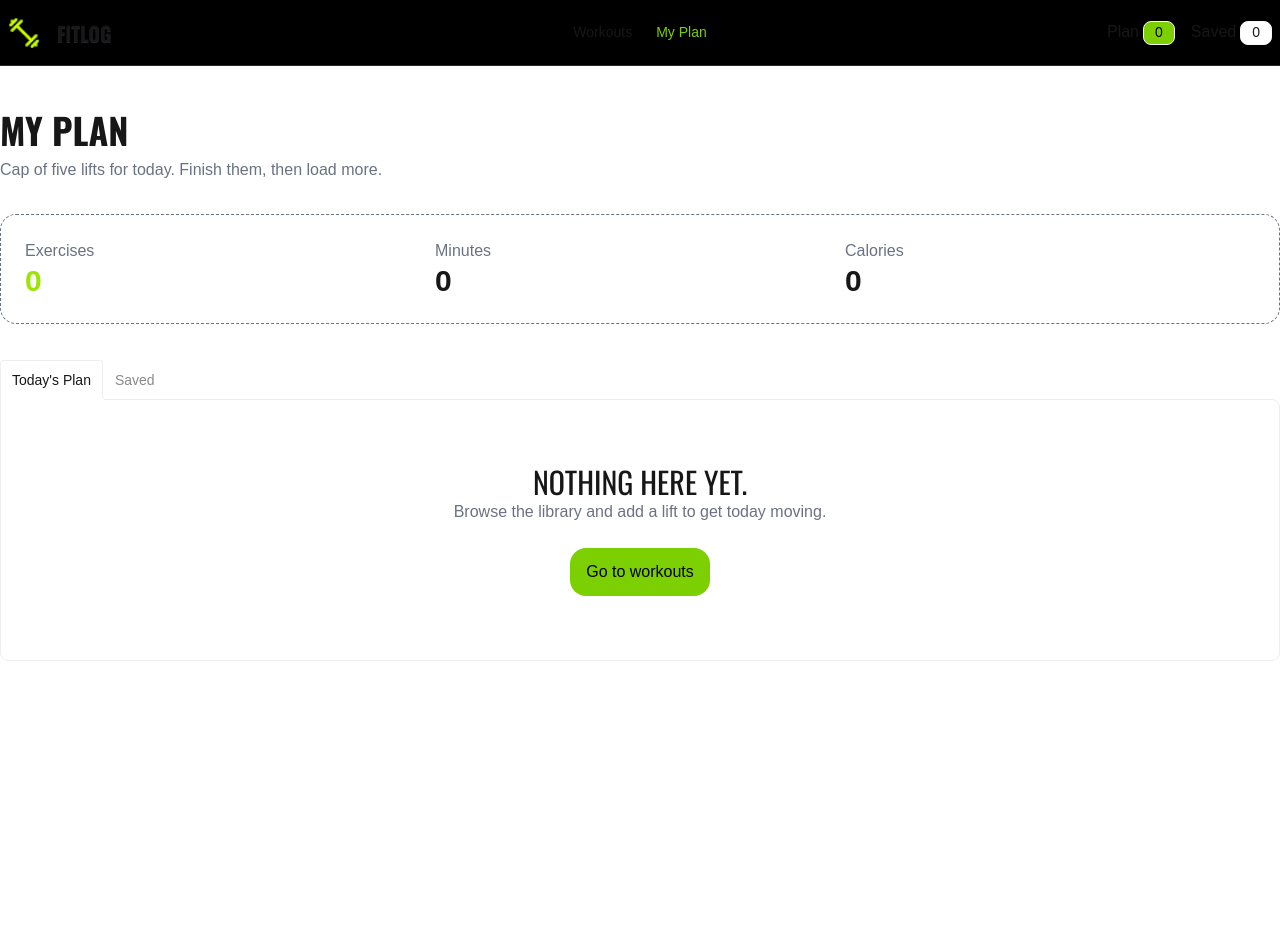
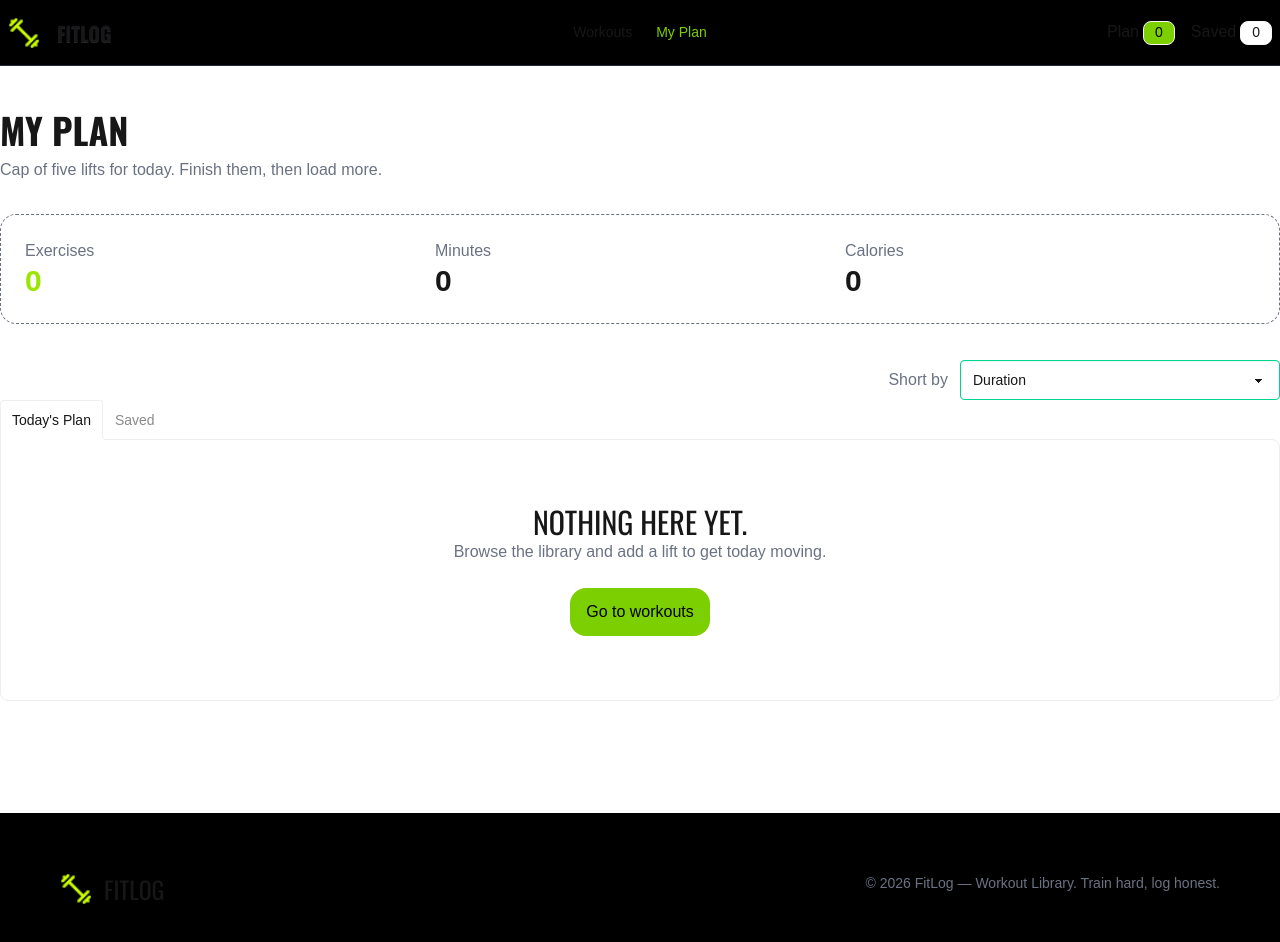
Before and after one commit to abiradnan365-art/a6-fit-log, a Next.js app: page /my-plan in a window 1280 px wide. Shown: the top 942 px of the page. Before the commit the page ends 800 px from the top, so only its background shows below. Built offline with nearby package versions, Linux system fonts and the light colour scheme.

Commit message:
add short by and footer

```diff
--- /dev/null
+++ b/src/app/components/Footer.tsx
@@ -0,0 +1,26 @@
+import Image from 'next/image';
+import React from 'react';
+import logo from '@/assets/logo.png'
+import { Oswald } from 'next/font/google';
+const oswald = Oswald({ subsets: ['latin'] });
+const Footer = () => {
+    return (
+        <div className='bg-black mt- p-15 '>
+            <div className='container mx-auto flex justify-between'>
+                <div className='flex flex-row gap-3'>
+                    <Image
+                    src={logo}
+                    alt='logo'
+                    width={32}
+                    height={32}
+                    />
+                    <h3 className={`${oswald.className} text-2xl`}>FITLOG</h3>
+                </div>
+                <p className='text-gray-500  text-sm'>© 2026 FitLog — Workout Library. Train hard, log honest.</p>
+
+            </div>
+        </div>
+    );
+};
+
+export default Footer;
--- a/src/app/exercises/page.tsx
+++ b/src/app/exercises/page.tsx
@@ -19,10 +19,10 @@ const ExercisePage = async () => {
     const exercises = await getExercises();
 
     return (
-        <div className="min-h-screen bg-[#0d0f10]">
+        <div className="min-h-screen mb-19  ">
 
             {/* Heading */}
-            <div className="container mx-auto px-4 pt-18 pb-10">
+            <div className="container mx-auto  px-4 pt-18 pb-10">
                 <h1
                     className={`${oswald.className} text-4xl font-bold text-white`}
                 >
--- a/src/app/layout.tsx
+++ b/src/app/layout.tsx
@@ -4,6 +4,7 @@ import "./globals.css";
 import Navber from "./components/Navber";
 import ExercisesProvider from "@/context/ExercisesContext";
 import { ToastContainer } from "react-toastify";
+import Footer from "./components/Footer";
 
 const geistSans = Geist({
   variable: "--font-geist-sans",
@@ -35,6 +36,7 @@ export default function RootLayout({ children }: LayoutProps<"/">) {
         <ToastContainer />
 
         </ExercisesProvider>
+        <Footer></Footer>
         </body>
     </html>
   );
--- a/src/app/my-plan/page.tsx
+++ b/src/app/my-plan/page.tsx
@@ -2,12 +2,13 @@
 import { ExercisesContext } from '@/context/ExercisesContext';
 import React, { useContext, useState } from 'react';
 import { Oswald } from "next/font/google";
-import { useRouter } from 'next/router';
+
 import Link from 'next/link';
 import Image from 'next/image';
 import { FaCheck, FaClock, FaFire, FaStar } from "react-icons/fa";
 import { RxCross2 } from 'react-icons/rx';
 import { toast } from 'react-toastify';
+
 
 interface ExerciseItem {
     id: string | number;
@@ -28,15 +29,45 @@ interface ExerciseContextValue {
 
 type ExerciseTab = 'plan' | 'saved';
 
+
+
 const oswald = Oswald({ subsets: ['latin'] });
 
 const MyPlanPage = () => {
 
+    const { addPlan, saveList, setAddPlan, setSaveList } = useContext(ExercisesContext) as ExerciseContextValue;
+
+    const [shortBy, setShortBy] = useState<"Duration" | "Calories" | "Rating">("Duration")
+    console.log(shortBy, "shortBy");
+
+    const shortExercise = (exercises: ExerciseItem[]) => {
+        const sortedExercises = [...exercises];
+
+        if (shortBy === "Duration") {
+            sortedExercises.sort(
+                (a, b) => Number(b.duration ?? 0) - Number(a.duration ?? 0)
+            );
+        } else if (shortBy === "Calories") {
+            sortedExercises.sort(
+                (a, b) =>
+                    Number(b.caloriesBurned ?? 0) -
+                    Number(a.caloriesBurned ?? 0)
+            );
+        } else if (shortBy === "Rating") {
+            sortedExercises.sort(
+                (a, b) => Number(b.rating ?? 0) - Number(a.rating ?? 0)
+            );
+        }
+
+        return sortedExercises;
+    };
+
+    const shortedAddPlans = shortExercise(addPlan);
+    const shortedSaveList = shortExercise(saveList);
+
     const [completedIds, setCompletedIds] = useState<(string | number)[]>([]);
 
     const [activeTab, setActiveTab] = useState<ExerciseTab>('plan');
-
-    const { addPlan, saveList, setAddPlan, setSaveList } = useContext(ExercisesContext) as ExerciseContextValue;
 
     const handleMarkAsDone = (id: string | number) => {
 
@@ -72,15 +103,17 @@ const MyPlanPage = () => {
     const totalCalories: number = addPlan.reduce<number>((sum: number, exercise: ExerciseItem) => sum + (exercise.caloriesBurned || 0), 0);
     const totalMinutes2: number = saveList.reduce<number>((sum: number, exercise: ExerciseItem) => sum + (exercise.duration || 0), 0);
     const totalCalories2: number = saveList.reduce<number>((sum: number, exercise: ExerciseItem) => sum + (exercise.caloriesBurned || 0), 0);
-    const activeExercises: ExerciseItem[] = activeTab === 'plan' ? addPlan : saveList;
+    const activeExercises: ExerciseItem[] =
+        activeTab === 'plan' ? shortedAddPlans : shortedSaveList;
 
     console.log(addPlan, "addPlan")
     console.log(saveList, "saveList");
     return (
-        <div className='container mx-auto'>
+        <div className='container mx-auto mb-28'>
             <h2 className={`${oswald.className} text-4xl font-bold mt-11`}>MY PLAN</h2>
             <p className='text-gray-500 mt-2'>Cap of five lifts for today. Finish them, then load more.</p>
             <div>
+                {/* info */}
                 <div className='grid grid-cols-3 border border-dashed border-gray-500 rounded-2xl mt-8 p-6 mb-9'>
 
                     <div>
@@ -105,8 +138,22 @@ const MyPlanPage = () => {
                     </div>
 
                 </div>
+
+
+
+                <div className='flex items-center gap-3 justify-end'>
+                    <p className='text-gray-500'>Short by</p>
+                    <select value={shortBy} onChange={(e) => setShortBy(e.target.value as "Duration" | "Calories" | "Rating")} className="select select-success">
+                        <option disabled={true}>Short By</option>
+                        <option value={"Duration"}>Duration</option>
+                        <option value={"Calories"}>Calories</option>
+                        <option value={"Rating"}>Rating</option>
+                    </select>
+                </div>
+
                 {/* name of each tab group should be unique */}
-                <div className="tabs tabs-lift">
+                <div className="tabs tabs-lift ">
+
                     <input
                         type="radio"
                         name="my_tabs_3"
@@ -126,7 +173,7 @@ const MyPlanPage = () => {
                                         {/* Exercise Image */}
                                         <div className="w-24 h-24 overflow-hidden rounded-xl bg-gray-900 flex-shrink-0">
                                             <Image
-                                                src={exercise.image}
+                                                src={exercise.image || ''}
                                                 alt={exercise.name}
                                                 width={96}
                                                 height={96}
@@ -247,7 +294,7 @@ const MyPlanPage = () => {
                                         {/* Exercise Image */}
                                         <div className="w-24 h-24 overflow-hidden rounded-xl bg-gray-900 flex-shrink-0">
                                             <Image
-                                                src={exercise.image}
+                                                src={exercise.image || ''}
                                                 alt={exercise.name}
                                                 width={96}
                                                 height={96}
@@ -329,12 +376,15 @@ const MyPlanPage = () => {
                         }
                     </div>
 
+
                 </div>
 
 
+            </div>
 
-            </div>
+
         </div>
+
 
     );
 };
```
